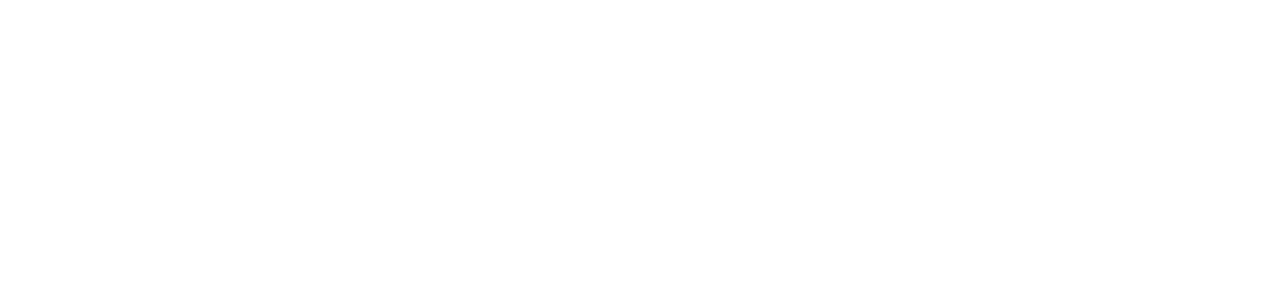
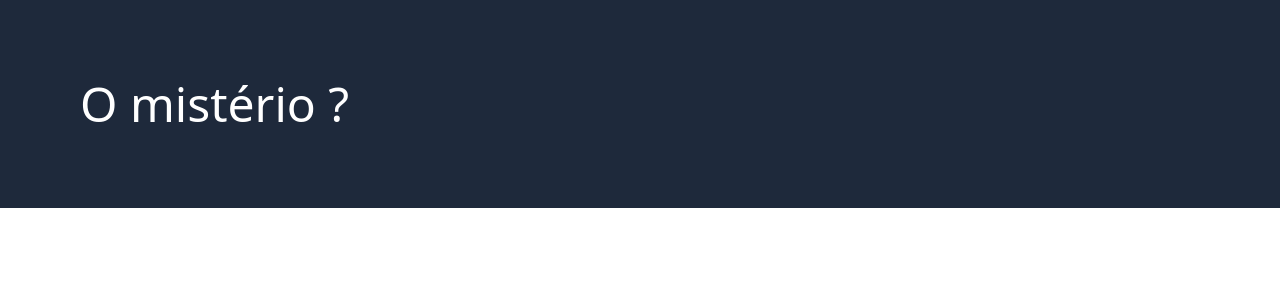
Before and after one commit to enascentedev/LoginVue, a Vue app: page /clientes in a window 1280 px wide. Before the commit this address had no page. Shown: the top 300 px of the page. Built offline with nearby package versions, Linux system fonts and the light colour scheme.

Commit message:
adicionando página Area restrita e salvando token local

```diff
--- /dev/null
+++ b/src/components/AreaRestrita.vue
@@ -0,0 +1,13 @@
+<template>
+	<div class="bg-slate-800 p-20">
+		<h1 class="text-white text-5xl">O mistério ?</h1>
+	</div>
+</template>
+
+<script>
+export default {
+	name: "AreaRestrita",
+};
+</script>
+
+<style lang="scss" scoped></style>
--- a/src/components/TheWelcome.vue
+++ b/src/components/TheWelcome.vue
@@ -15,7 +15,10 @@
 		enviarFormulario() {
 			axios
 				.post("http://localhost:8000/auth/register", this.usuario)
-				.then((resposta) => console.log(resposta))
+				.then((resposta) => console.log(resposta));
+			localStorage.setItem("token", response.data.acess_token);
+			this.$router
+				.push({ name: "AreaRestrita" })
 				.catch((erro) => console.log(erro));
 		},
 	},
--- a/src/router/index.js
+++ b/src/router/index.js
@@ -1,5 +1,6 @@
 import { createRouter, createWebHistory } from "vue-router";
 import HomeView from "../views/HomeView.vue";
+import ArearestritaView from "../views/AreaRestritaView.vue";
 
 const router = createRouter({
 	history: createWebHistory(import.meta.env.BASE_URL),
@@ -9,6 +10,11 @@
 			name: "home",
 			component: HomeView,
 		},
+		{
+			path: "/clientes",
+			name: "AreaRestrita",
+			component: ArearestritaView,
+		},
 	],
 });
 
--- /dev/null
+++ b/src/views/AreaRestritaView.vue
@@ -0,0 +1,9 @@
+<script setup>
+import AreaRestrita from "../components/AreaRestrita.vue";
+</script>
+
+<template>
+	<main>
+		<AreaRestrita />
+	</main>
+</template>
```
Also changed, not shown: 1 other file (tests, documents, lock files or other folders).
